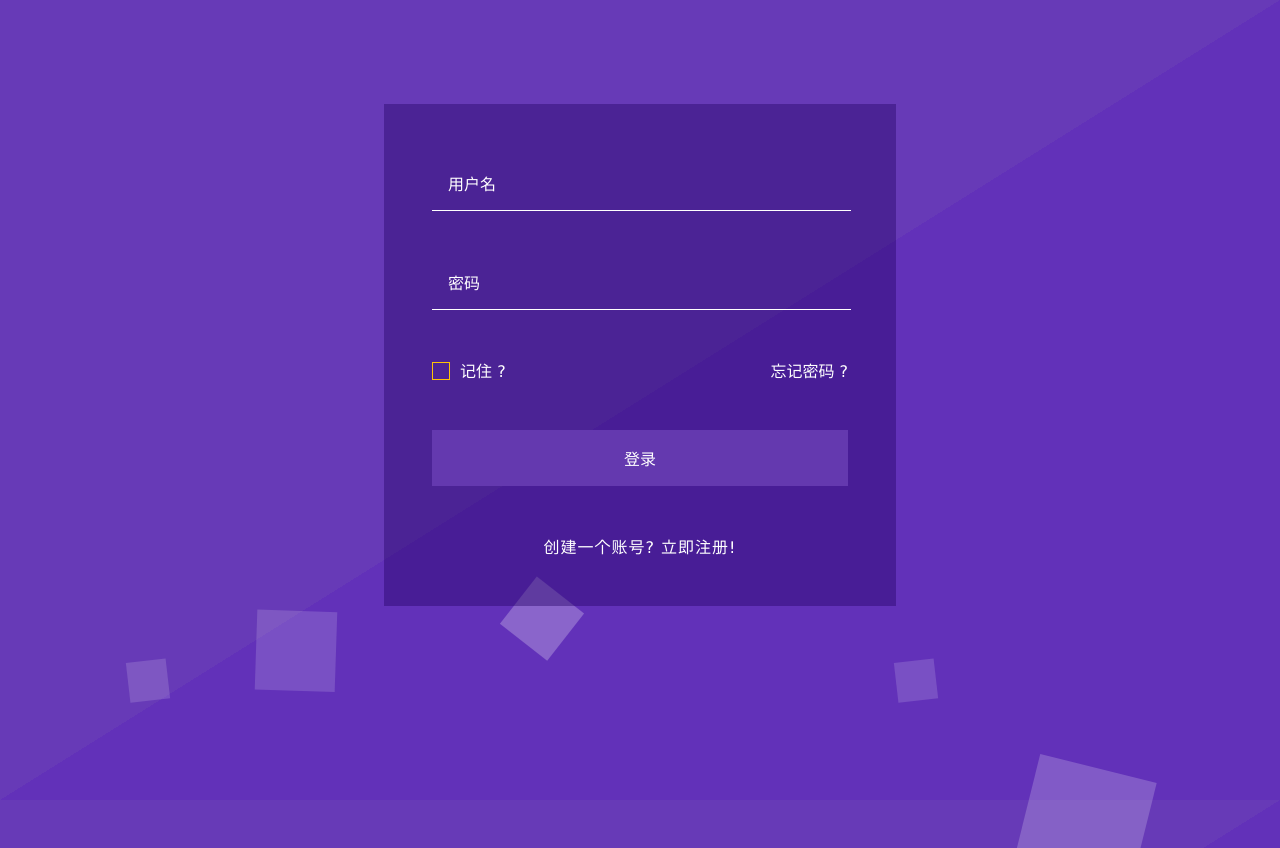
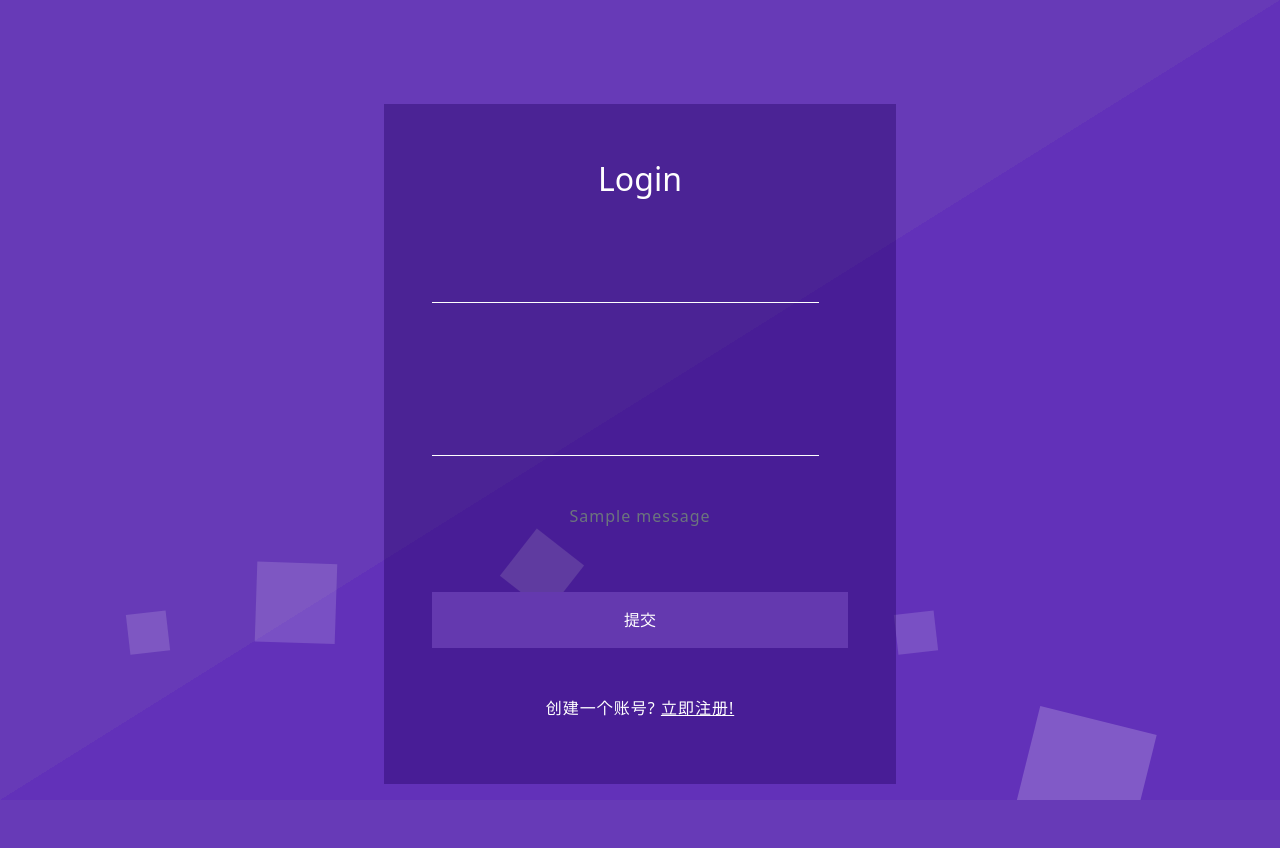
Before and after one commit to Andrew82106/dataManager, a Flask app: page / in a window 1280 px wide. After the commit the page ends 800 px from the top, so only its background shows below. Run offline with Flask 2, Linux system fonts and the light colour scheme; one stand-in notice (Sample message) is shown; some libraries are stand-ins or nearby versions.

Commit message:
数据库基本封装完了，现在前后端融合完成了一部分内容

```diff
--- a/app.py
+++ b/app.py
@@ -1,20 +1,50 @@
-from flask import Flask, render_template
-import utils.ConfigLocation as ConfigLoc
-import os
+from flask import Flask, render_template, url_for, redirect, flash
+from flask_wtf.form import FlaskForm
+from wtforms import TextAreaField, SubmitField, StringField, PasswordField
+from wtforms.validators import InputRequired, Length
+from utils.DB import DB
 
+db = DB()
 app = Flask(__name__)  # 开头必写，创建一个Flask对象从而进行后续操作
-app.config["SECRET_KEY"] = "ABCDFWA"  # 为防CSRF提供一个密匙
+app.config["SECRET_KEY"] = "ABCDsdfcmndqidadFWA"  # 为防CSRF提供一个密匙
 
 
-@app.route('/mainview')
-def hello_world():  # 这是视图函数
-    return render_template("dashboard.html")
+class LoginForm(FlaskForm):
+    UserName = StringField("用户名", validators=[InputRequired(message="需要一个用户名捏"),
+                                                 Length(min=3, max=20, message="输入长度不合法")])
+    PassWord = PasswordField("用户密码", validators=[InputRequired(message="没密码咋行"),
+                                                     Length(min=6, max=20, message="输入长度不合法")])
+    SubmitButton = SubmitField("提交")
 
 
-@app.route('/')
+@app.route('/mainview/<UserName>')
+def hello_world(UserName: str):  # 这是视图函数
+    RegisterTime, BriefDesc = db.QueryUserInfo(UserName)
+    return render_template("dashboard.html", UserName=UserName, RegisterTime=RegisterTime, BriefDescription=BriefDesc)
+
+
+@app.route('/', methods=["GET", "POST"])
 def login():
-    return render_template("login.html")
+    Form = LoginForm()
+    if Form.validate_on_submit():
+        Name = Form.UserName.data
+        Pas = Form.PassWord.data
+        print(Name)
+        print(Pas)
+        try:
+            x = db.QueryUserPas(Name)
+            if x == Pas:
+                print("Login Success")
+                return redirect(url_for("hello_world", UserName=Name))
+            else:
+                flash("密码错误")
+                print("Login Failed")
+                return redirect(url_for("login"))
+        except Exception as e:
+            flash("用户名错误")
+            print(e)
+    return render_template("login.html", form=Form)
 
 
 if __name__ == '__main__':
-    app.run(debug=True,port=1000,host='0.0.0.0')
+    app.run(debug=True, port=1000, host='0.0.0.0')
--- a/requirements.txt
+++ b/requirements.txt
@@ -1,2 +1,3 @@
 flask~=2.2.2
 pymysql~=1.0.2
+wtforms~=3.0.1
--- a/templates/login.html
+++ b/templates/login.html
@@ -6,7 +6,8 @@
 <meta http-equiv="Content-Type" content="text/html; charset=utf-8" />
  {#<link href="../static/css/login.css" rel="stylesheet" type="text/css" media="all" />#}
 <link href="{{url_for("static", filename="css/login.css")}}" rel="stylesheet" type="text/css" media="all" />
-
+    <!-- Bootstrap core CSS -->
+<link href="{{ url_for('static', filename='css/bootstrap.min.css') }}" rel="stylesheet">
 </head>
 <body>
 
@@ -14,23 +15,22 @@
 	<div class="main-w3layouts wrapper">
 		<div class="main-agileinfo">
 			<div class="agileits-top">
-				<form action="/login/" method="post">
-                    <!-- required=""：用户名不能为空  -->
-					<input class="text" type="text" name="username" placeholder="用户名" required="">
-					<input class="text" type="password" name="password" placeholder="密码" required="">
-					<div class="wthree-text">
-						<ul>
-							<li>
-								<label class="anim">
-									<input type="checkbox" class="checkbox" >
-									<span> 记住 ?</span>
-								</label>
-							</li>
-							<li><a href="#">忘记密码 ?</a> </li>
-						</ul>
-						<div class="clear"> </div>
-					</div>
-					<input type="submit" value="登录">
+                <br>
+                <br>
+                <div class="h2 text-center text-white">Login</div>
+				<form method="post">
+                    {{ form.csrf_token }} <!-- 渲染CSRF令牌隐藏字段 -->
+					<!--<input class="text" type="text" name="username" placeholder="用户名" required="">-->
+					<!--<input class="text" type="password" name="password" placeholder="密码" required="">-->
+					<!--<input type="submit" value="登录">-->
+                    {{ form.UserName(class='text') }}
+                <br><br>
+                    {{ form.PassWord(class='text') }}
+                <br><br>
+                    {% for message in get_flashed_messages() %}
+                        <p class="lead text-muted">{{ message }}</p>
+                    {%  endfor %}
+                    {{ form.SubmitButton }}
 				</form>
 				<p>创建一个账号? <a href="/register/"> 立即注册!</a></p>
 			</div>
```
Also changed, not shown: templates/dashboard.html (+6 -27 lines), utils/DB.py (+50 -3 lines).
